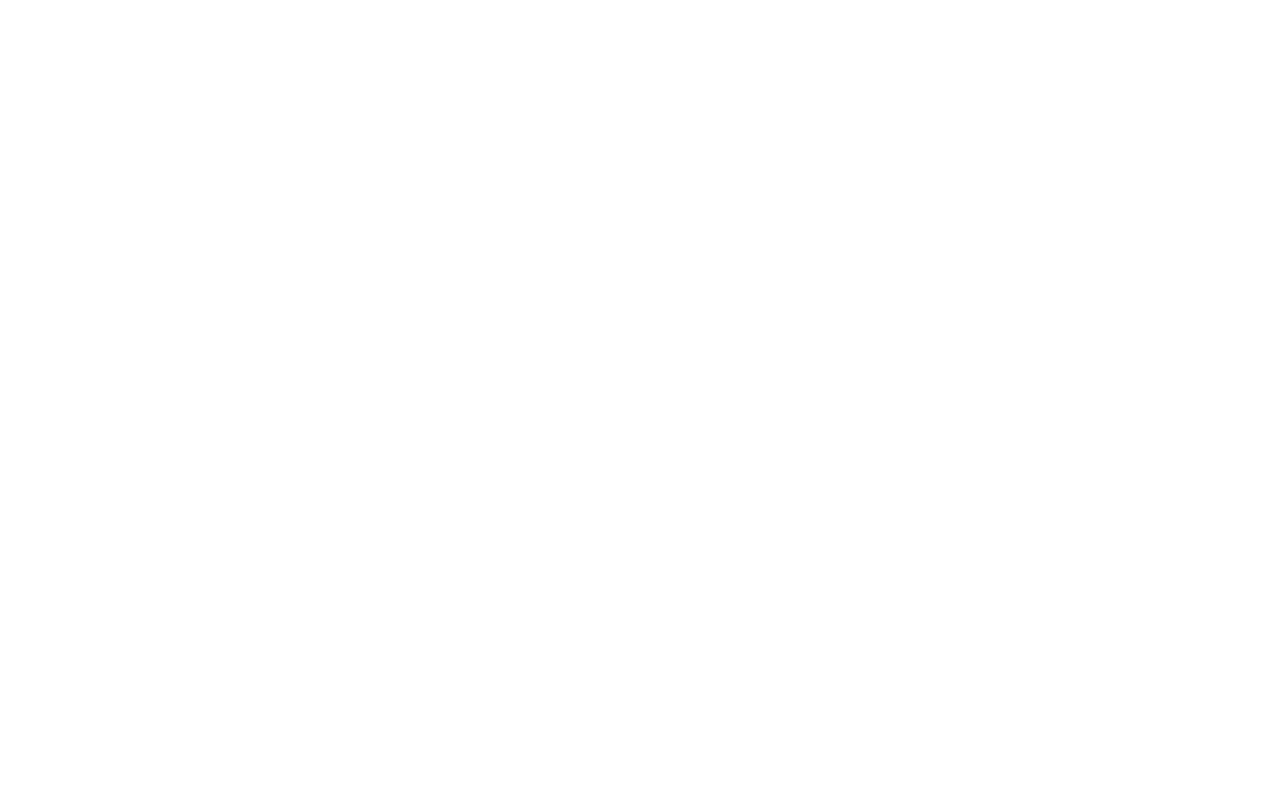
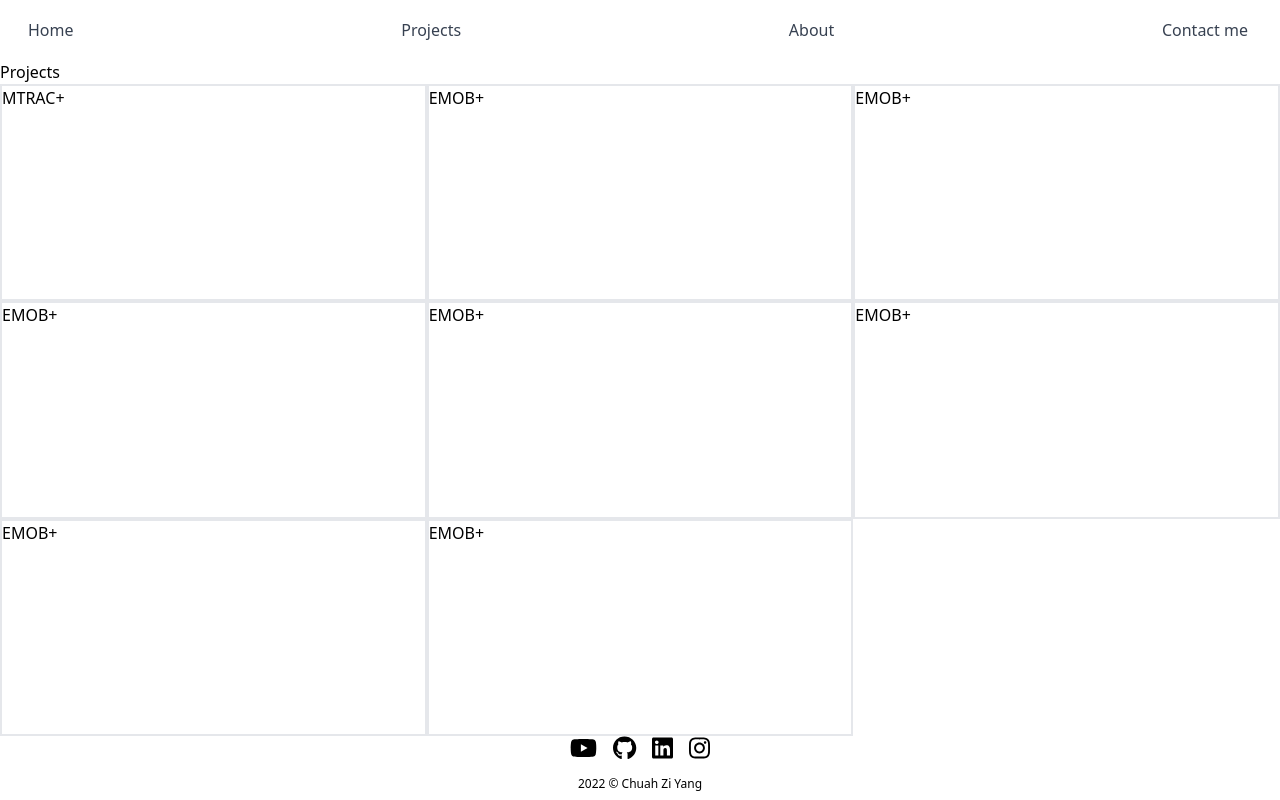
Before and after one commit to chuahziyang/Personal-Portfolio, a Vue app in the folder client/: page /projects in a window 1280 px wide. Before the commit this address had no page. Built offline with nearby package versions, Linux system fonts and the light colour scheme.

Commit message:
working project panel

```diff
--- /dev/null
+++ b/client/src/components/ProjectPanel.vue
@@ -0,0 +1,14 @@
+<script setup lang="ts">
+//get props passed into component
+/* eslint-disable */
+const props = defineProps({
+  name: {
+    type: String,
+    required: true,
+  },
+});
+</script>
+
+<template>
+  <div>{{ name }}</div>
+</template>
--- /dev/null
+++ b/client/src/data/projects.ts
@@ -0,0 +1,59 @@
+interface project {
+  name: string;
+  linktoproject: string;
+  linktoinfo: string;
+  image: string;
+}
+
+const projects: project[] = [
+  {
+    name: "MTRAC+",
+    linktoproject: "https://mtrac.ternary.digital",
+    linktoinfo: "/mtrac",
+    image: "",
+  },
+  {
+    name: "EMOB+",
+    linktoproject: "https://emob.ternary.digital",
+    linktoinfo: "/emob",
+    image: "",
+  },
+  {
+    name: "EMOB+",
+    linktoproject: "https://emob.ternary.digital",
+    linktoinfo: "/emob",
+    image: "",
+  },
+  {
+    name: "EMOB+",
+    linktoproject: "https://emob.ternary.digital",
+    linktoinfo: "/emob",
+    image: "",
+  },
+  {
+    name: "EMOB+",
+    linktoproject: "https://emob.ternary.digital",
+    linktoinfo: "/emob",
+    image: "",
+  },
+  {
+    name: "EMOB+",
+    linktoproject: "https://emob.ternary.digital",
+    linktoinfo: "/emob",
+    image: "",
+  },
+  {
+    name: "EMOB+",
+    linktoproject: "https://emob.ternary.digital",
+    linktoinfo: "/emob",
+    image: "",
+  },
+  {
+    name: "EMOB+",
+    linktoproject: "https://emob.ternary.digital",
+    linktoinfo: "/emob",
+    image: "",
+  },
+];
+
+export default projects;
--- a/client/src/router/index.ts
+++ b/client/src/router/index.ts
@@ -1,11 +1,17 @@
 import { createRouter, createWebHistory, RouteRecordRaw } from "vue-router";
 import HomeView from "../views/HomeView.vue";
+import ProjectView from "../views/ProjectView.vue";
 
 const routes: Array<RouteRecordRaw> = [
   {
     path: "/",
     name: "home",
     component: HomeView,
+  },
+  {
+    path: "/projects",
+    name: "projects",
+    component: ProjectView,
   },
   {
     path: "/about",
--- /dev/null
+++ b/client/src/views/ProjectView.vue
@@ -0,0 +1,16 @@
+<template>
+  <view-wrapper>
+    <h3>Projects</h3>
+    <div class="grow grid grid-cols-3">
+      <div class="border-2" v-for="project in projects" :key="project">
+        <project-panel :name="project.name"></project-panel>
+      </div>
+    </div>
+  </view-wrapper>
+</template>
+
+<script setup lang="ts">
+import ViewWrapper from "@/components/ViewWrapper.vue";
+import projects from "@/data/projects";
+import ProjectPanel from "@/components/ProjectPanel.vue";
+</script>
```
